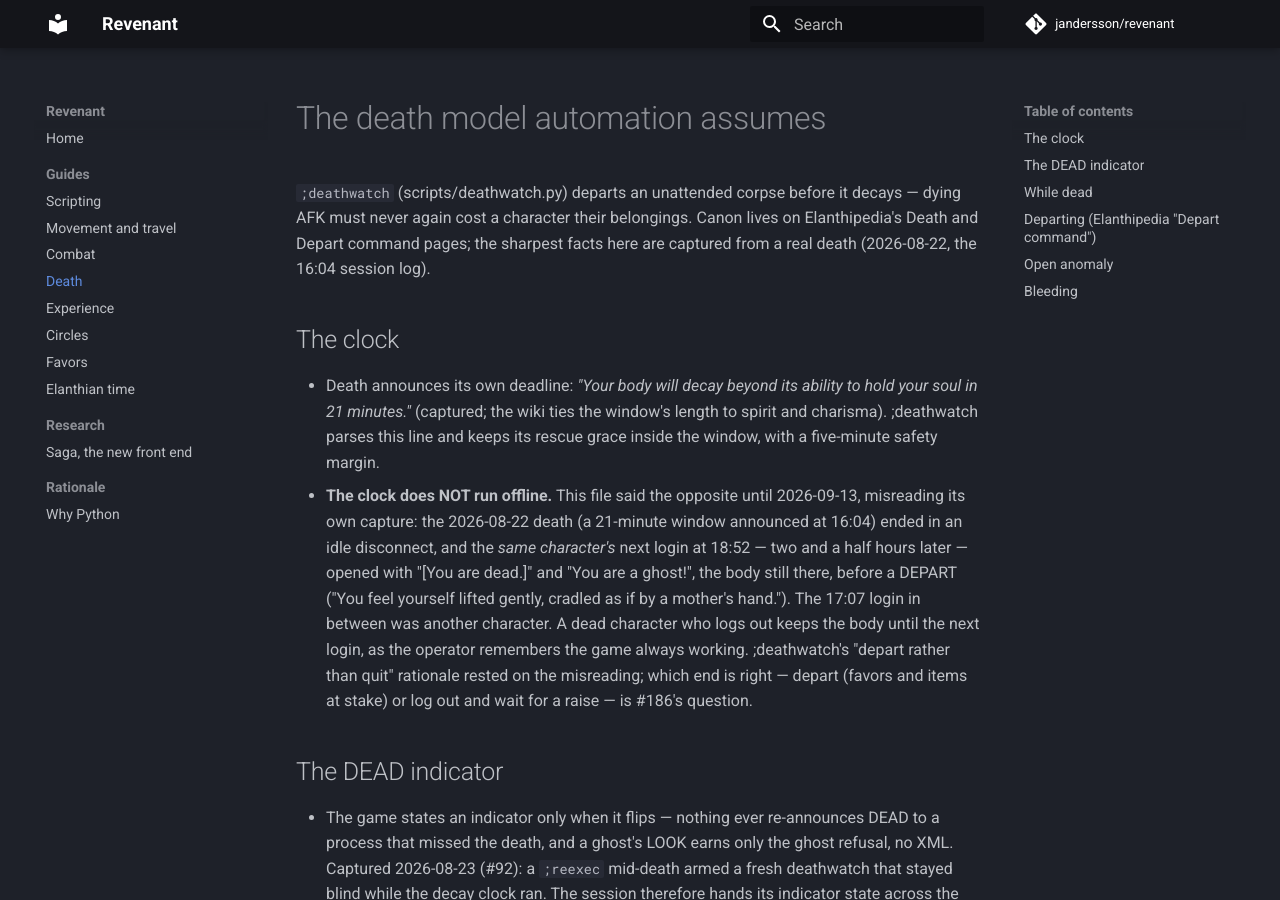
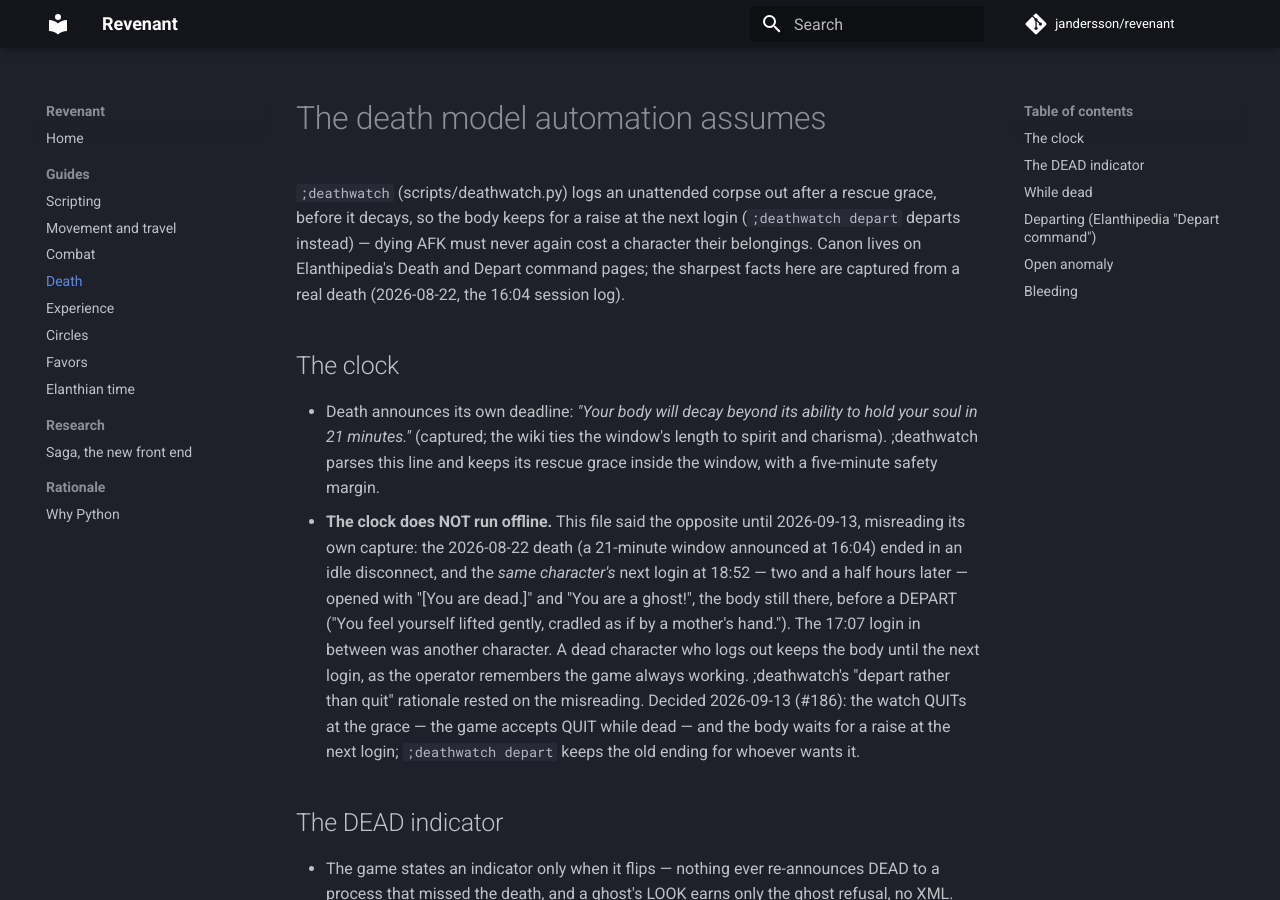
Before and after one commit to jandersson/revenant, an MkDocs documentation site: the page built from docs/death.md, in a window 1280 px wide and 900 px high. Built offline with MkDocs 1.6.1 and Material for MkDocs 9.7.7, drawn with Linux system fonts in a browser that asks for light colours; comment, search, counter and statistics services are not loaded; some of the changed text lies outside the part shown.

Commit message:
feat(deathwatch): log out at the grace by default — the body keeps for a raise (#186)
The watch departed at the end of its rescue grace because the model
said the decay clock runs offline; the 2026-08-22 capture shows a
body intact two and a half hours after a 21-minute window, and the
operator confirms QUIT is accepted while dead (2026-09-13).

After the grace the watch now says so and sends QUIT: the connection
ends, the script returns, nothing is spent, and the body waits for a
raise at the next login. `;deathwatch depart` keeps the old ending —
the DEPART ladder best-variant-first, judged by the DEAD indicator
clearing — with or without a grace in minutes. Tests for both
endings, the word, the rescue during the grace, and the dead-at-start
path; the manual, docs/death.md and docs/architecture.md carry the
decision and the capture behind it.

Closes #186

Co-Authored-By: Claude Fable 5.1 <noreply@anthropic.com>

```diff
--- a/docs/death.md
+++ b/docs/death.md
@@ -1,8 +1,10 @@
 # The death model automation assumes
 
-`;deathwatch` (scripts/deathwatch.py) departs an unattended corpse
-before it decays — dying AFK must never again cost a character their
-belongings. Canon lives on Elanthipedia's Death and Depart command
+`;deathwatch` (scripts/deathwatch.py) logs an unattended corpse out
+after a rescue grace, before it decays, so the body keeps for a raise
+at the next login (`;deathwatch depart` departs instead) — dying AFK
+must never again cost a character their belongings. Canon lives on
+Elanthipedia's Death and Depart command
 pages; the sharpest facts here are captured from a real death
 (2026-08-22, the 16:04 session log).
 
@@ -23,9 +25,10 @@ pages; the sharpest facts here are captured from a real death
   between was another character. A dead character who logs out keeps
   the body until the next login, as the operator remembers the game
   always working. ;deathwatch's "depart rather than quit" rationale
-  rested on the misreading; which end is right — depart (favors and
-  items at stake) or log out and wait for a raise — is #186's
-  question.
+  rested on the misreading. Decided 2026-09-13 (#186): the watch QUITs
+  at the grace — the game accepts QUIT while dead — and the body waits
+  for a raise at the next login; `;deathwatch depart` keeps the old
+  ending for whoever wants it.
 
 ## The DEAD indicator
 
@@ -61,9 +64,10 @@ pages; the sharpest facts here are captured from a real death
 | DEPART GRAVE | 1      | items go to a grave         |
 | DEPART       | 0      | maximum penalties           |
 
-;deathwatch walks the ladder best-variant-first and judges each
-attempt by the DEAD indicator actually clearing — no refusal wording
-ever needs to be known. Favors are the fuel: ;favors (docs/favors.md)
+`;deathwatch depart` walks the ladder best-variant-first and judges
+each attempt by the DEAD indicator actually clearing — no refusal
+wording ever needs to be known; the default ending is a QUIT, which
+spends nothing. Favors are the fuel: ;favors (docs/favors.md)
 is how a character keeps at least three banked.
 
 ## Open anomaly
```
Also changed, not shown: docs/architecture.md (+2 -1 lines), 2 other files.
